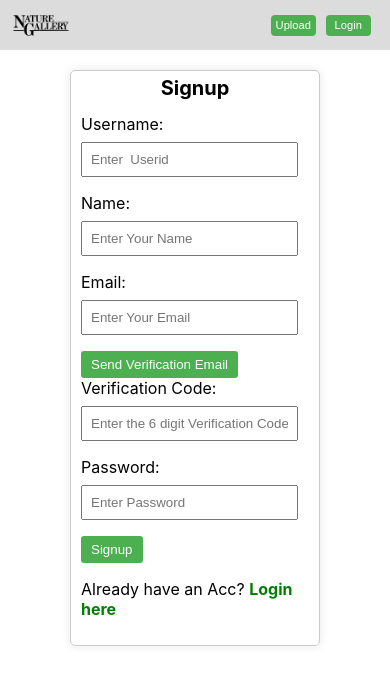
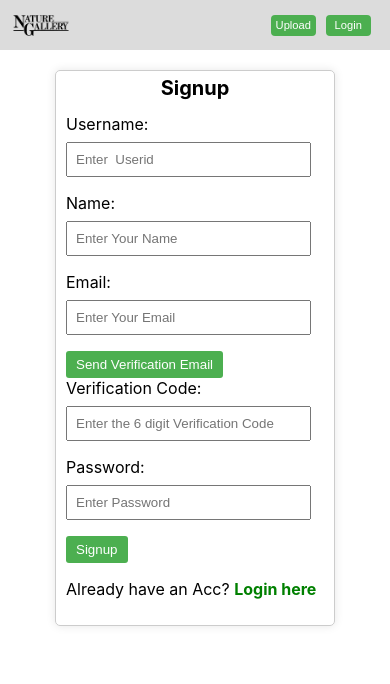
Before and after one commit to Chinmayk19/Nature-Gallery, a React (Create React App) app in the folder frontend/: page /login in a window 390 px wide. Shown: the top 684 px of the page. Built offline with nearby package versions, Linux system fonts and the light colour scheme; no server answers.

Commit message:
first change

```diff
--- a/frontend/src/Components/ConfirmationPage/ConfirmationPage.css
+++ b/frontend/src/Components/ConfirmationPage/ConfirmationPage.css
@@ -41,7 +41,7 @@ button:hover {
 }
 @media screen and (max-width:400px) and (min-width:0px) {
     #confirm{
-        width: 250px;
+        width: 280px;
         padding: 10px;
         padding-top: 0%;
     }
--- a/frontend/src/Components/Gallery/Gallery.css
+++ b/frontend/src/Components/Gallery/Gallery.css
@@ -123,7 +123,7 @@
         width: fit-content;
     }
     .nature-img{
-        width: 200px;
+        width: 225px;
         height: 300px;
     }
 }
--- a/frontend/src/Pages/Myprofile.jsx
+++ b/frontend/src/Pages/Myprofile.jsx
@@ -16,7 +16,7 @@ function Myprofile() {
   const user = All_Users.find((e) => e.token === token);
 
   if (!user || !user.userimg) {
-    return <div>Loading...</div>;
+    return <div style={{textAlign:"center"}}>Loading...</div>;
   }
 
   return (
--- a/frontend/src/Pages/Profile.jsx
+++ b/frontend/src/Pages/Profile.jsx
@@ -24,7 +24,7 @@ const Profile = () => { // Access history from props
    },[isFollowed])
 
     if (!user) {
-        return <div></div>; // Handle case where user is not found
+        return <div style={{textAlign:"center"}}>Loading...</div>; // Handle case where user is not found
     }
     const Follow=async()=>{
       const token=localStorage.getItem("auth-token");
```
